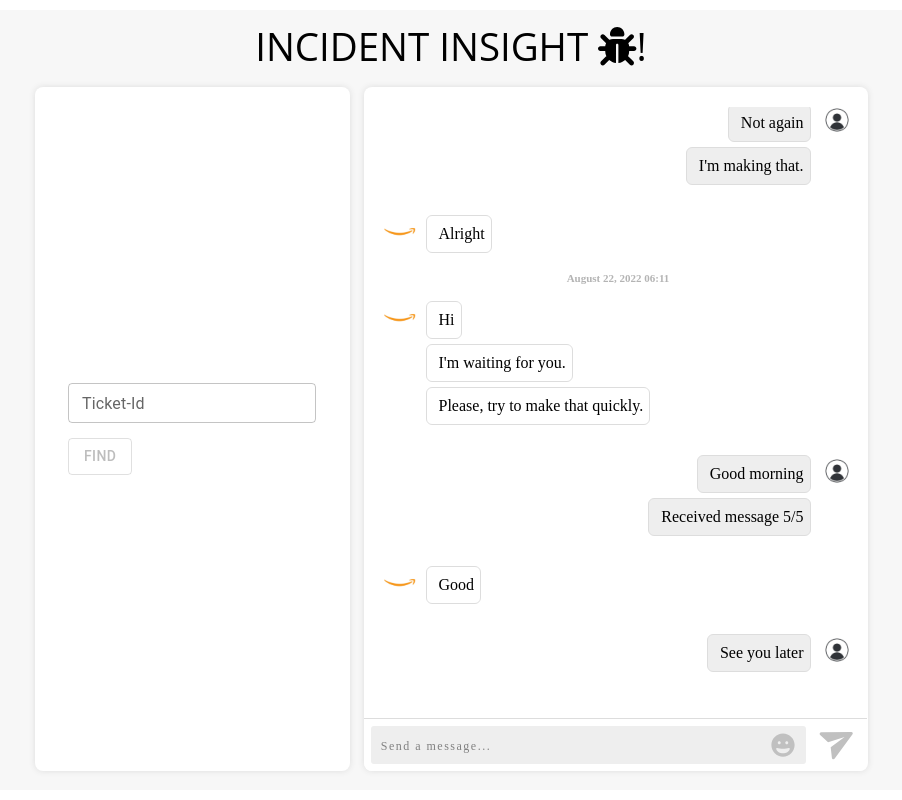
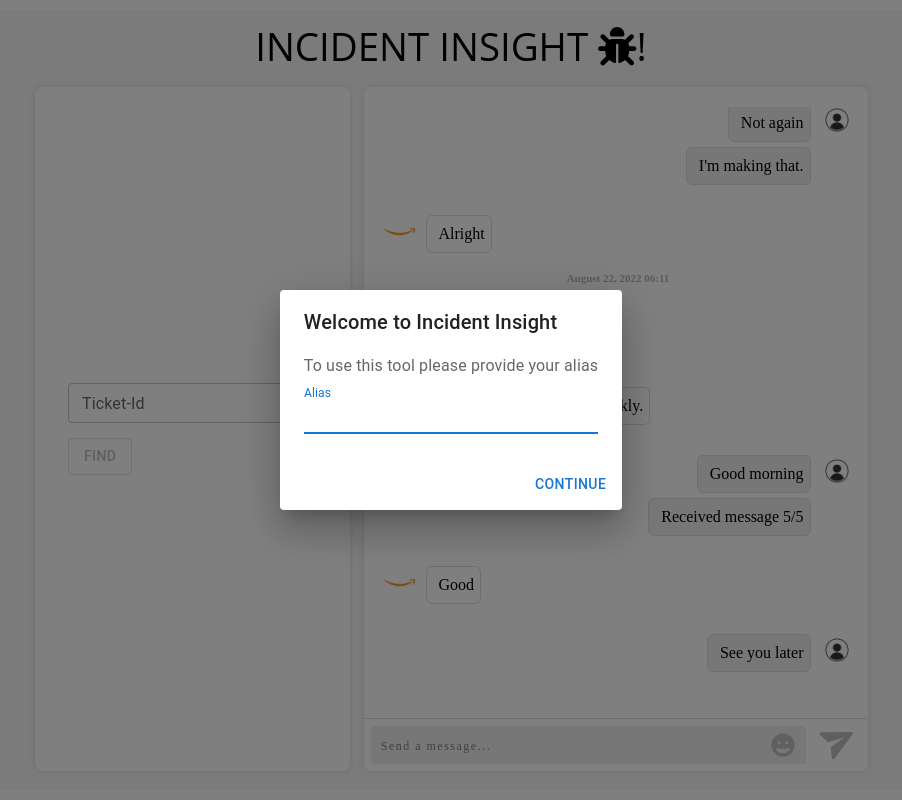
Before and after one commit to kpps17/incident-summariser, a React (Create React App) app: page / in a window 1280 px wide. Shown: the whole page, without its empty margins (189-1091 px from the left). Built offline with nearby package versions, Linux system fonts and the light colour scheme.

Commit message:
Added Alias model

```diff
--- a/src/App.js
+++ b/src/App.js
@@ -1,13 +1,21 @@
 import {TicketDetailComponent} from "./Components/TicketDetailsComponent/TicketDetailsComponent";
 import UserChatComponent from "./Components/UserChatComponent/UserChatComponent";
+import {UserLoginComponent} from "./Components/UserLoginComponent/UserLoginComponent";
 import './App.css'
 import { FontAwesomeIcon } from '@fortawesome/react-fontawesome'
 import { faBug } from '@fortawesome/free-solid-svg-icons'
+import {useState} from "react";
 
 
 function App() {
+    let [alias, setAlias] = useState("");
+
   return (
     <div className="App">
+        <UserLoginComponent
+            alias = {alias}
+            setAlias = {setAlias}
+        />
         <div className="incident-summariser-header">
             <span>
                 INCIDENT INSIGHT <FontAwesomeIcon icon={faBug} />!
--- /dev/null
+++ b/src/Components/UserLoginComponent/UserLoginComponent.jsx
@@ -0,0 +1,51 @@
+import {useState} from "react";
+import {Button, Dialog, DialogActions, DialogContent, DialogContentText, DialogTitle, TextField} from "@mui/material";
+
+export function UserLoginComponent(props) {
+    let {alias, setAlias} = props;
+    const [open, setOpen] = useState(true);
+
+    const isEmpty = (str) =>  {
+        return (!str || str.length === 0);
+    }
+
+    const handleClickOpen = () => {
+        setOpen(true);
+    };
+
+    const handleContinue = () => {
+        if (!isEmpty(alias)) {
+            handleClose();
+        }
+    }
+
+    const handleClose = () => {
+        setOpen(false);
+    };
+
+    return (
+        <div>
+            <Dialog open={open} onClose={handleClose}>
+                <DialogTitle>Welcome to Incident Insight</DialogTitle>
+                <DialogContent>
+                    <DialogContentText>
+                        To use this tool please provide your alias
+                    </DialogContentText>
+                    <TextField
+                        autoFocus
+                        margin="dense"
+                        id="name"
+                        label="Alias"
+                        type="text"
+                        fullWidth
+                        variant="standard"
+                        onChange={e => setAlias(e.target.value.trim())}
+                    />
+                </DialogContent>
+                <DialogActions>
+                    <Button onClick={handleContinue}>Continue</Button>
+                </DialogActions>
+            </Dialog>
+        </div>
+    );
+}
```
